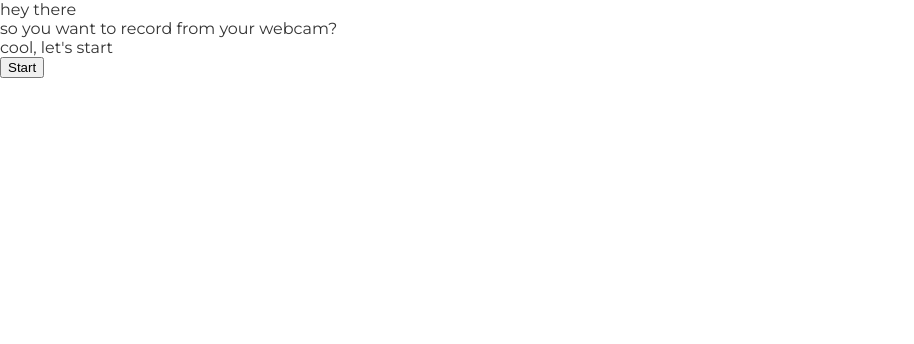
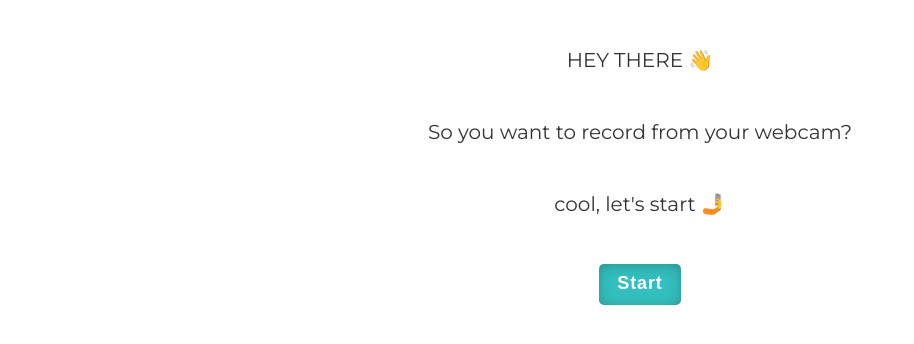
Before and after one commit to gsn16/meaww-recorder, a plain HTML site: page index.html in a window 1280 px wide. Both pictures are taken after a click on the button "Start". Shown: the whole page, without its empty margins (0-914 px from the left). Drawn offline with Linux system fonts and the light colour scheme.

Commit message:
css changes

```diff
--- a/css/index.css
+++ b/css/index.css
@@ -1,3 +1,10 @@
+/*
+ * Screen widths
+    mobile: up to 599px;
+    tablet: 600px tp 1199px;
+    desktop: 1200px and above
+*/
+
 /* minireset.css */
 
 /*! minireset.css v0.0.3 | MIT License | github.com/jgthms/minireset.css */
@@ -87,35 +94,66 @@ th {
 
 /* END: minireset.css */
 
+.button {
+  display: inline-block;
+  padding: 9px 18px 11px;
+  font-size: 18px;
+  font-weight: 600;
+  letter-spacing: 0.9px;
+  color: white;
+  background-color: #1db9b9;
+  opacity: 0.8;
+  border: 0px;
+  border-radius: 5px;
+  outline: none;
+  cursor: pointer;
+  transition: opacity 0.2s;
+}
+
+.button:hover,
+.button:focus {
+  opacity: 0.9;
+}
+
+.button:focus {
+  box-shadow: inset 0 2px 14px -1px #00000050;
+}
+
+.button.disabled {
+  opacity: 0.6;
+  pointer-events: none;
+  cursor: default;
+  box-shadow: none;
+}
+
 body {
   -webkit-font-smoothing: antialiased;
   -moz-osx-font-smoothing: grayscale;
   text-rendering: optimizeLegibility;
   font-family: 'Montserrat', sans-serif;
   color: #333333;
+  text-align: center;
+}
+
+.section {}
+
+.container {
+  max-width: 1200px;
+  margin: 0 auto;
 }
 
 .welcome-text {
-  /* font-size: 1.25em; */
-  opacity: 0;
-  transition: opacity 0.2s;
-}
-
-.detect-text {
+  margin: 3rem auto;
+  font-size: 1.25rem;
   opacity: 0;
   transition: opacity 0.2s;
 }
 
 .video-area {
+  margin: 3rem auto;
   display: none;
 }
 
 #start-video-button {
   display: none;
 }
-
-.disabled {
-  opacity: 0.7;
-  pointer-events: none;
-  cursor: default;
-}
--- a/index.html
+++ b/index.html
@@ -3,37 +3,45 @@
 
 <head>
 
-
+  <meta charset="utf-8">
+  <meta http-equiv="X-UA-Compatible" content="IE=edge">
   <meta name="viewport" content="width=device-width, initial-scale=1">
 
   <title>Title</title>
-  <link href="https://fonts.googleapis.com/css?family=Montserrat:400,700" rel="stylesheet">
+  <link href="https://fonts.googleapis.com/css?family=Montserrat:400,600" rel="stylesheet">
   <link rel="stylesheet" href="./css/index.css" />
 </head>
 
 <body>
-  <section id="welcome-texts">
-    <h4 id="welcome-text-1" class="welcome-text">hey there</h4>
-    <h4 id="welcome-text-2" class="welcome-text">so you want to record from your webcam?</h4>
+  <section id="welcome-texts" class="section">
+    <div class="container">
+      <h4 id="welcome-text-1" class="welcome-text">HEY THERE 👋</h4>
+      <h4 id="welcome-text-2" class="welcome-text">So you want to record from your webcam?</h4>
+    </div>
   </section>
 
-  <section id="detect-and-start">
-    <div id="detect-text"></div>
-    <button id="start-video-button" class="button">Start</button>
+  <section id="detect-and-start" class="section">
+    <div class="container">
+      <div id="detect-text" class="welcome-text">cool</div>
+      <button id="start-video-button" class="button">Start</button>
+    </div>
   </section>
 
-  <section class="video-area">
-    <video id='video'> </video>
+  <section class="video-area" class="section">
+    <div class="container">
+       <div>
+          <video id='video'> </video>
+      </div>
+      <div class="video-controls">
+          <button id="record-start-button" class="button">🔴Record</button>
+          <button id="record-stop-button" class="button disabled">🔳Stop</button>
+      </div>
+    </div>
+  </section>
+</body>
 
-    <button id="record-start-button" class="button">Record</button>
-    <button id="record-stop-button" class="button disabled">Stop</button>
-
-  </section>
-
-  <script src="https://cdn.webrtc-experiment.com/RecordRTC.js"></script>
-  <script src="https://webrtc.github.io/adapter/adapter-latest.js"></script>
-
-</body>
+<script src="https://cdn.webrtc-experiment.com/RecordRTC.js"></script>
+<script src="https://webrtc.github.io/adapter/adapter-latest.js"></script>
 
 <script src="./js/index.js"></script>
 
--- a/js/index.js
+++ b/js/index.js
@@ -9,6 +9,7 @@ let startVideoRecording = () => {
 
   video.setAttribute('controls', 'true');
   video.muted = true;
+  video.currentTime = 0;
 
   recorder = new RecordRTCPromisesHandler(STREAM, {
     mimeType: 'video/webm',
@@ -61,17 +62,9 @@ let streamWebcam = (stream) => {
 let errorHandler = (e) => {
 
   if (e.name === 'NotAllowedError') {
-    document.getElementById('detect-text').innerHTML = 'You should have given permission to use the webcam';
+    document.getElementById('detect-text').innerHTML = 'You should have given permission to use the webcam 🤷‍';
   }
   console.log('error: ' + e.name);
-}
-
-let isUserMediaDetected = (detected) => {
-  if (detected) {
-    document.getElementById('detect-text').innerHTML = 'cool, let\'s start';
-  } else {
-    document.getElementById('detect-text').innerHTML = 'uh, could not detect a webcam. sorry 🤷‍';
-  }
 }
 
 let initializeUserMedia = () => {
@@ -80,14 +73,18 @@ let initializeUserMedia = () => {
 
 
 let detectUserMedia = () => {
+  const detectText = document.getElementById('detect-text');
+
   navigator.getUserMedia = navigator.getUserMedia || navigator.webkitGetUserMedia || navigator.mozGetUserMedia || navigator.oGetUserMedia || navigator.msGetUserMedia;
   if (navigator.getUserMedia) {
-    document.getElementById('detect-text').innerHTML = 'cool, let\'s start';
+    detectText.innerHTML = 'cool, let\'s start 🤳';
+    detectText.style.opacity = 1;
     setTimeout(() => {
       document.getElementById('start-video-button').style.display = 'inline-block';
     }, 1000);
   } else {
-    document.getElementById('detect-text').innerHTML = 'uh, could not detect a webcam. sorry 🤷‍';
+    detectText.innerHTML = 'uh, could not detect a webcam. sorry 🤷‍';
+    detectText.style.opacity = 1;
   }
 }
 
```
